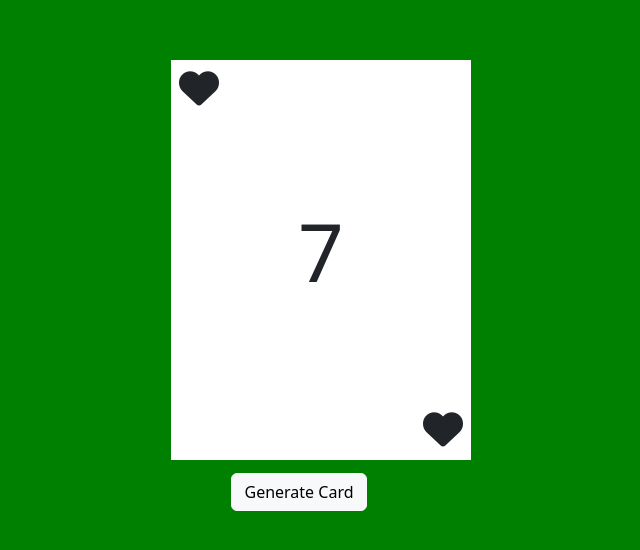
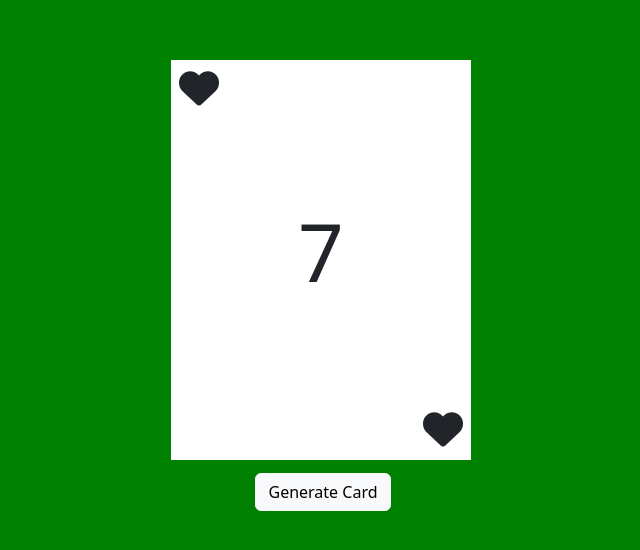
Before and after one commit to The-Nick-J/CardGenerator, a website: page index.html in a window 1280 px wide. Shown: the part 132-682 px from the top of the page, without its empty margins (319-959 px from the left). Drawn offline with nearby package versions, Linux system fonts and the light colour scheme.

Commit message:
centradobtn

```diff
--- a/index.html
+++ b/index.html
@@ -27,7 +27,7 @@
       </div>
     </div>
 
-    <div class="d-flex justify-content-center mt-2 me-5 ms-1">
+    <div class="d-flex justify-content-center mt-2 me-0 ms-1">
     <button type="button" id='generateButton' class="btn btn-light">Generate Card</button>
   </div>
 </div>
```
